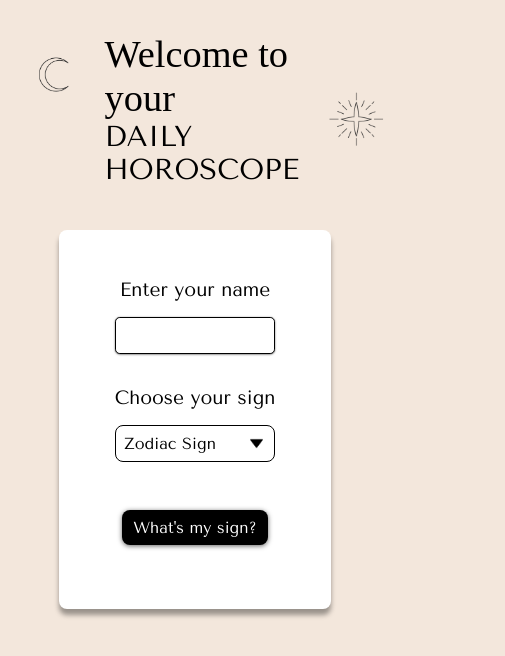
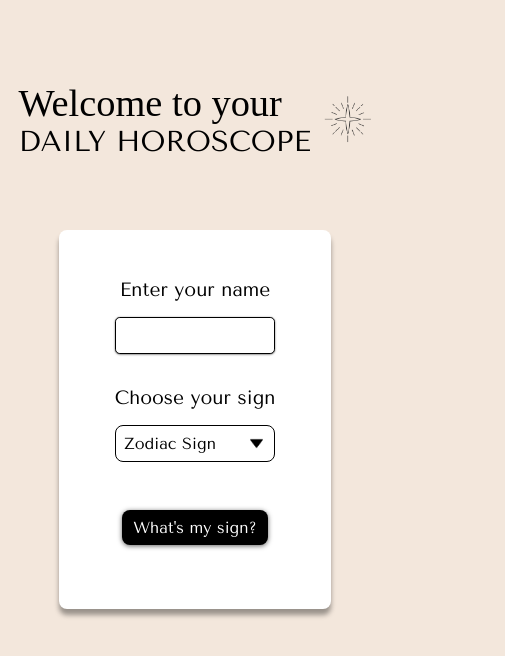
Before and after one commit to ReactFED22G-LMNJ/Horoskop, a React (Vite) app: page / in a window 390 px wide. Shown: the top 656 px of the page, 505 px wide, since content can reach past the window. Built offline with nearby package versions, Linux system fonts and the light colour scheme; a web font is replaced by a local one.

Commit message:
no more scroll on mobile

```diff
--- a/src/components/FormBox.tsx
+++ b/src/components/FormBox.tsx
@@ -45,7 +45,7 @@ export default FormBox;
 
 
 const Form = styled.form`
-    background-color:#FFFFFF;
+    background-color: #FFFFFF;
     font-family: 'Tenor Sans', sans-serif;
     box-shadow: 0px 6px 5px 0px rgba(0,0,0,0.37);
     -webkit-box-shadow: 0px 6px 5px 0px rgba(0,0,0,0.37);
@@ -58,9 +58,12 @@ const Form = styled.form`
     padding: 4.5rem;
     gap: 2rem;
 
+    @media ${device.laptop} {
+        padding: 3rem 2rem ;
+    }
+
     @media ${device.tabletXL} {
-        padding-right: 2rem;
-        padding-left: 2rem;
+        padding: 3rem 2rem ;
     }
 
     @media ${device.mobileXXL} {
--- a/src/components/HeaderStartPage.tsx
+++ b/src/components/HeaderStartPage.tsx
@@ -34,11 +34,6 @@ const Container = styled.header`
 
    @media ${device.mobileXXL} {
       margin-top: 2rem;
-      gap: 5%;
-   }
-
-   @media ${device.mobileM} {
-      gap: 2%;
    }
 `;
 
@@ -50,6 +45,11 @@ const MoonImgContainer = styled.div`
       margin-top: 1rem;
       align-items: flex-start;
       justify-content: flex-end;
+      width: 19%;
+   }
+
+   @media ${device.mobileL} {
+      display: none;
    }
 `;
 
@@ -57,14 +57,12 @@ const StarImgContainer = styled.div`
    display: flex;
    justify-content: center;
    align-items: flex-end;
+   width: 20%;
 
    @media ${device.mobileXXL} {
       align-items: center;
       justify-content: flex-start;
-   }
-
-   @media ${device.mobileXXL} {
-      justify-content: flex-start;
+      width: 15%;
    }
 `;
 
@@ -87,14 +85,30 @@ const StarImg = styled.img`
        height: 45%;
    }
 
+   @media ${device.mobileXL} {
+       height: 40%;
+   }
+
    @media ${device.mobileL} {
-       height: 35%;
+       height: 30%;
    }
 `;
 
 const TitelContainer = styled.div`
    display: flex;
    flex-direction: column;
+
+   @media ${device.mobileXXL} {
+      justify-content: center;
+   }
+
+   @media ${device.mobileXL} {
+      justify-content: center;
+   }
+
+   @media ${device.mobileL} {
+      padding-left: 0.5rem;
+   }
 `;
 
 const Title1 = styled.h1`
@@ -112,7 +126,7 @@ const Title1 = styled.h1`
    }
 
    @media ${device.mobileXL} {
-      font-size: 2.6rem;
+      font-size: 2.3rem;
    }
 
    @media ${device.mobileL} {
@@ -135,10 +149,18 @@ const Title2 = styled.h1`
    }
 
    @media ${device.mobileXXL} {
-      font-size: 2rem;
+      font-size: 1.4rem;
+   }
+
+   @media ${device.mobileXL} {
+      font-size: 1.2rem;
    }
 
    @media ${device.mobileL} {
       font-size: 1.8rem;
    }
+
+   @media ${device.mobileM} {
+      font-size: 1.5rem;
+   }
 `;
```
